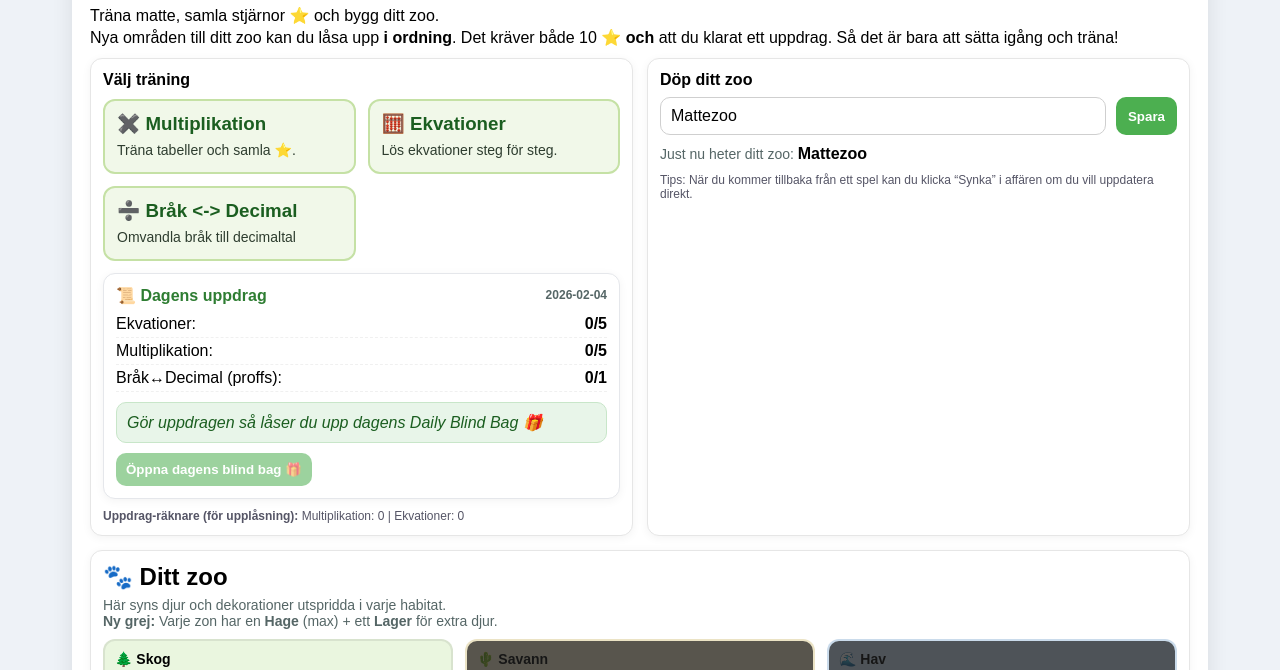
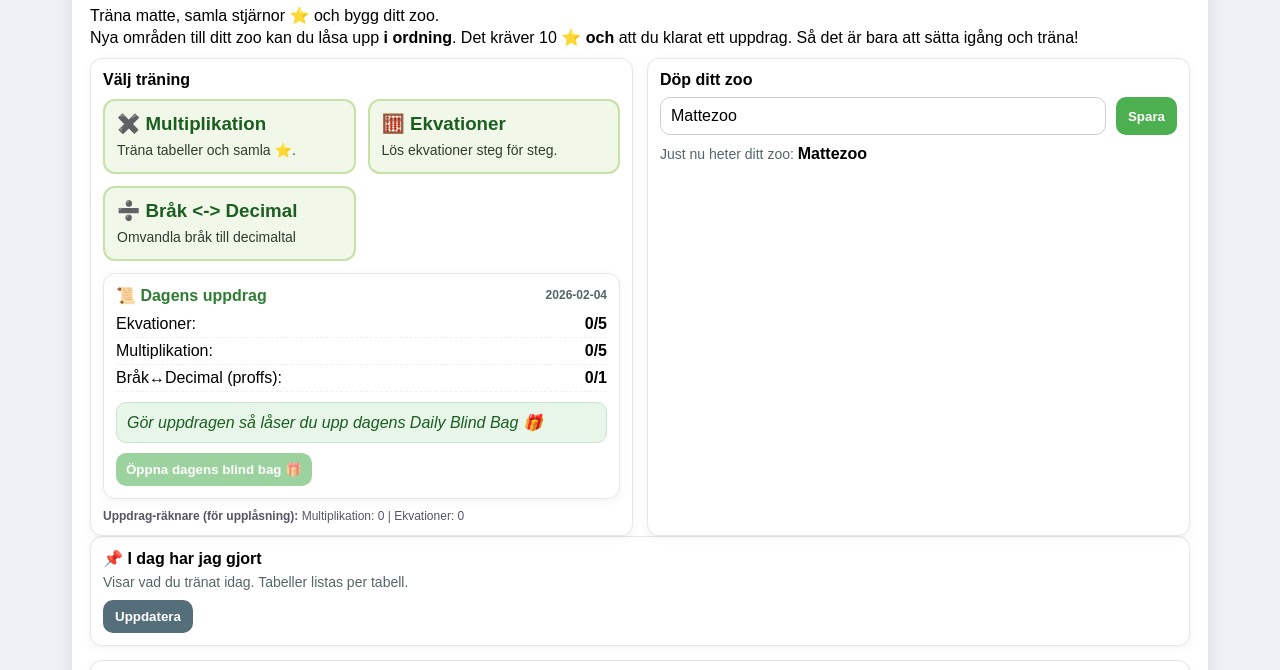
Before and after one commit to annasoaps/mattezoo, a plain HTML site: page index.html in a window 1280 px wide. Shown: the part 89-759 px from the top of the page. Drawn offline with Linux system fonts and the light colour scheme.

Commit message:
Update index.html

```diff
--- a/index.html
+++ b/index.html
@@ -443,7 +443,7 @@
   <p>
     Träna matte, samla stjärnor ⭐ och bygg ditt zoo.
     <br>
-    Nya områden till ditt zoo kan du låsa upp <b>i ordning</b>. Det kräver både 10 ⭐ <b>och</b> att du klarat ett uppdrag. Så det är bara att sätta igång och träna!
+    Nya områden till ditt zoo kan du låsa upp <b>i ordning</b>. Det kräver 10 ⭐ <b>och</b> att du klarat ett uppdrag. Så det är bara att sätta igång och träna!
   </p>
 
   <div class="row">
@@ -504,11 +504,21 @@
         <span class="muted">Just nu heter ditt zoo: </span>
         <b id="zooNameText">Mattezoo</b>
       </div>
-      <div class="tiny">
-        Tips: När du kommer tillbaka från ett spel kan du klicka “Synka” i affären om du vill uppdatera direkt.
-      </div>
+
     </div>
   </div>
+<div class="card" style="flex:1; min-width:280px;">
+  <b>📌 I dag har jag gjort</b>
+  <div class="muted" style="margin-top:6px;">
+    Visar vad du tränat idag. Tabeller listas per tabell.
+  </div>
+
+  <ul id="todayList" style="margin:10px 0 0; padding-left:18px; line-height:1.5;"></ul>
+
+  <div class="tiny" style="margin-top:10px;">
+    <button class="btn secondary" id="todayRefreshBtn">Uppdatera</button>
+  </div>
+</div>
 
   <div class="card" style="margin-top:14px;">
     <h2 style="margin:0 0 6px;">🐾 Ditt zoo</h2>
```
